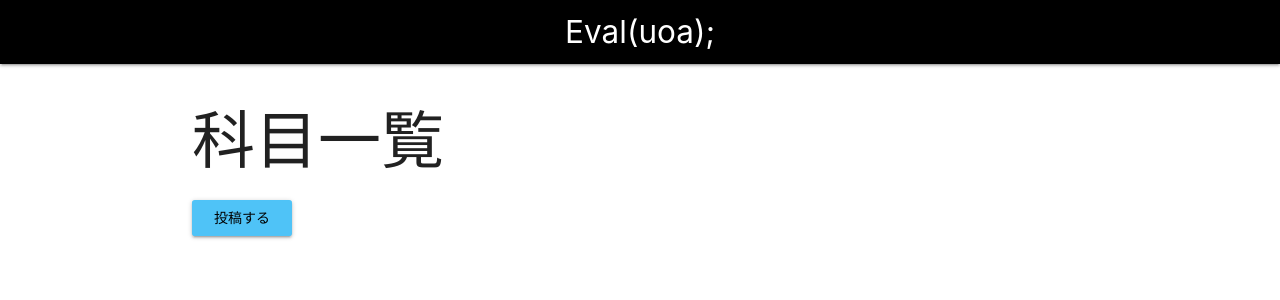
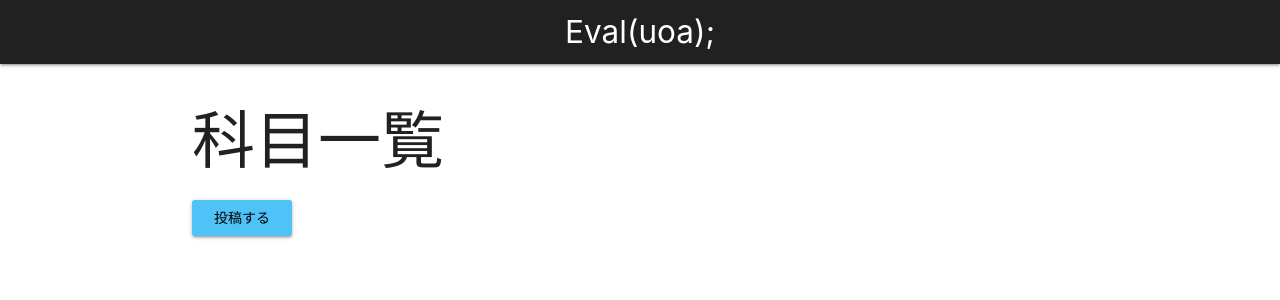
Before and after one commit to black315/uoa_eval, a Rails app: page /subjects/index in a window 1280 px wide. Shown: the top 300 px of the page. Run offline with Rails 7, Linux system fonts and the light colour scheme; data that the repository does not hold is empty; style sheets or scripts are compiled from the project's sources; some libraries are stand-ins or nearby versions.

Commit message:
make navbar and pagetop button fixed

```diff
--- a/app/views/layouts/application.html.erb
+++ b/app/views/layouts/application.html.erb
@@ -10,19 +10,22 @@
   </head>
 
   <body>
-    <nav class="black darken-1">
-      <div class="nav-wrapper">
-        <div class="brand-logo center">
-          <%= link_to "Eval(uoa);", subjects_index_path, data: {"turbolinks" => false} %>
+    <div class="navbar-fixed">
+      <nav class="grey darken-4">
+        <div class="nav-wrapper">
+          <div class="brand-logo center">
+            <%= link_to "Eval(uoa);", subjects_index_path, data: {"turbolinks" => false} %>
+          </div>
         </div>
-        <ul id="nav-mobile" class="left hide-on-med-and-down">
-        </ul>
-      </div>
-    </nav>
+      </nav>
+    </div>
 
     <div class="container">
       <%= yield %>
-      <p id="pageTop" class="right btn-floating btn-large waves-effect waves-light black"><i class="material-icons">arrow_upward</i></p>
+    </div>
+
+    <div class="fixed-action-btn">
+      <p id="pageTop" class="right btn-floating btn-large grey darken-4"><i class="material-icons">arrow_upward</i></p>
     </div>
   </body>
 </html>
```
